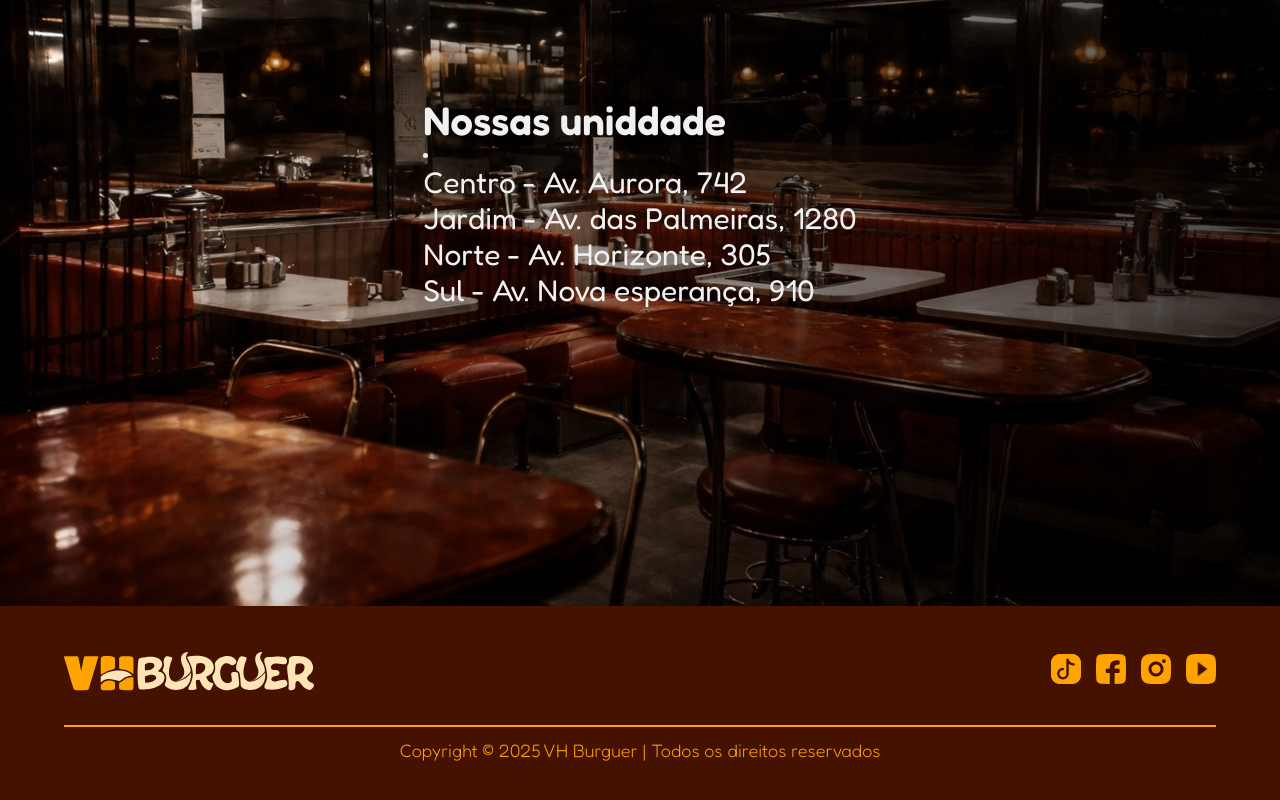
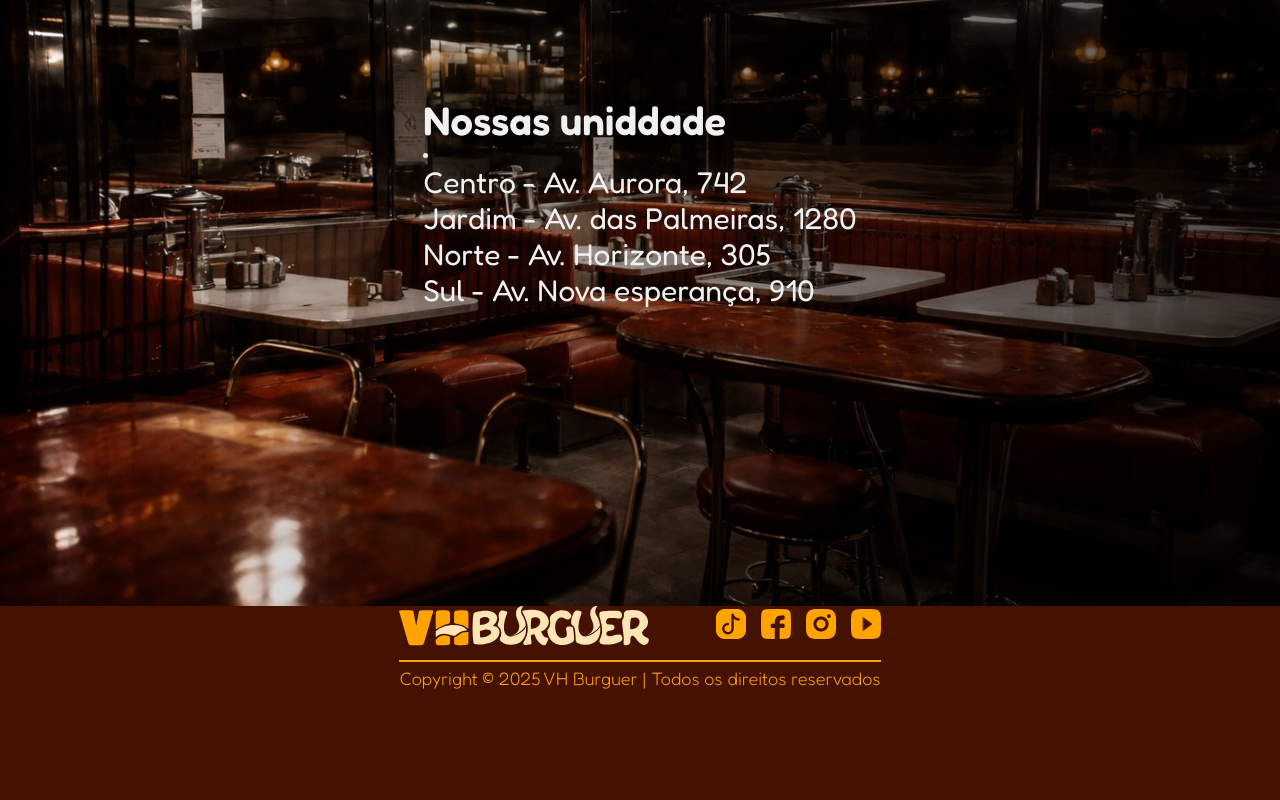
Before and after one commit to KaueCMP2/learning-nextJs, a Next.js app in the folder Projetos/VhBurguer/vh-burguer/: page /home in a window 1280 px wide. Shown: the part 3356-4156 px from the top of the page. Built offline with nearby package versions, Linux system fonts and the light colour scheme.

Commit message:
:bug::lipstick: styles: fix: solving footer bug

```diff
--- a/Projetos/VhBurguer/vh-burguer/src/components/footer/footer.tsx
+++ b/Projetos/VhBurguer/vh-burguer/src/components/footer/footer.tsx
@@ -4,7 +4,7 @@ import styles from '../Footer/Footer.module.css'
 const Footer = () => {
     return (
         <footer id={styles.footer}>
-            <div id={styles.container_footer}>
+            <div id={styles.conteiner_footer}>
                 <div id={styles.aside_itens}>
                     <img className={styles.logo_img} src="../imgs/logo_footer.svg" alt="Logo Vh burguer com hamburguer de fundo" />
                     <div id={styles.social_icons}>
```
